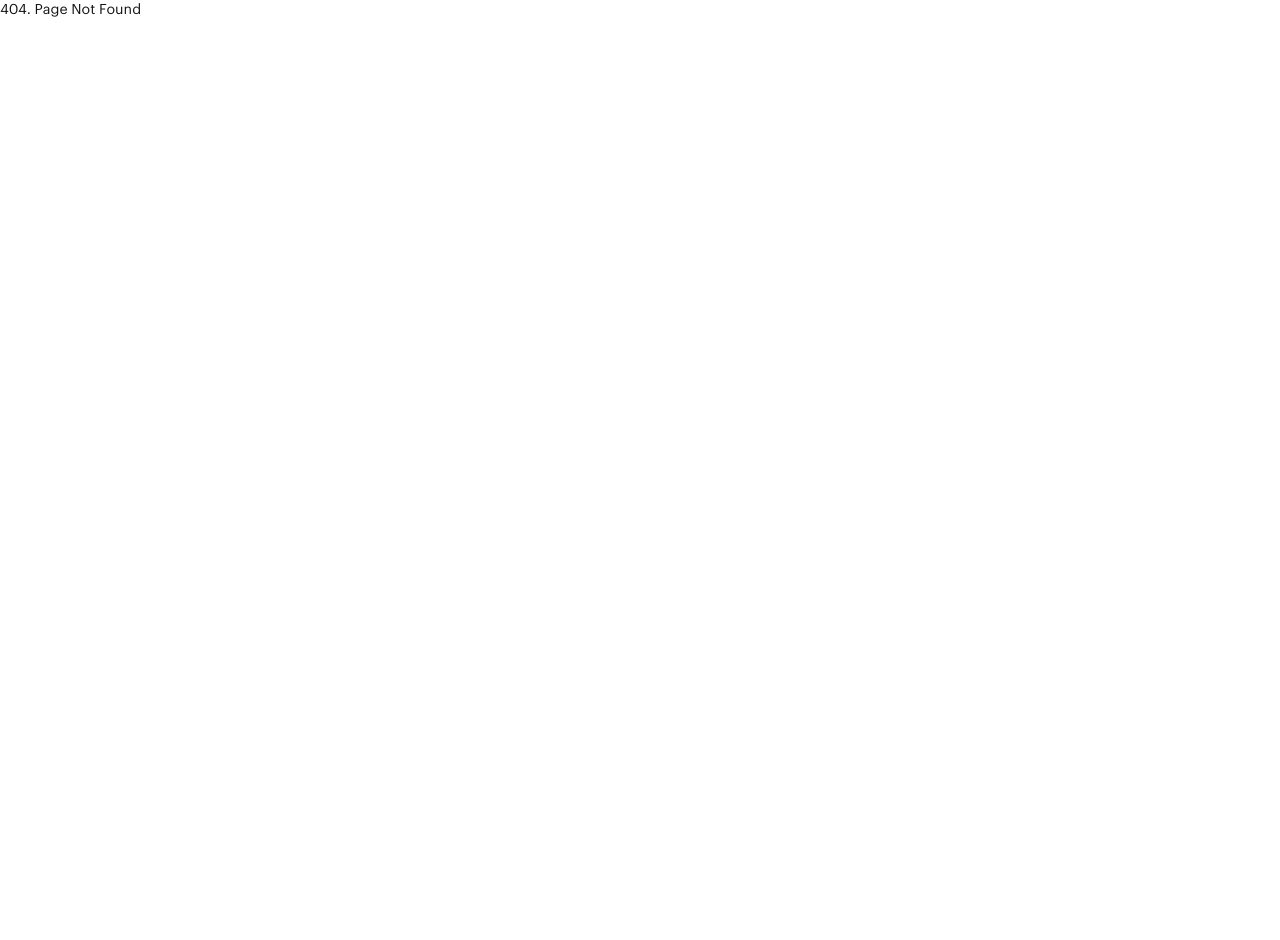
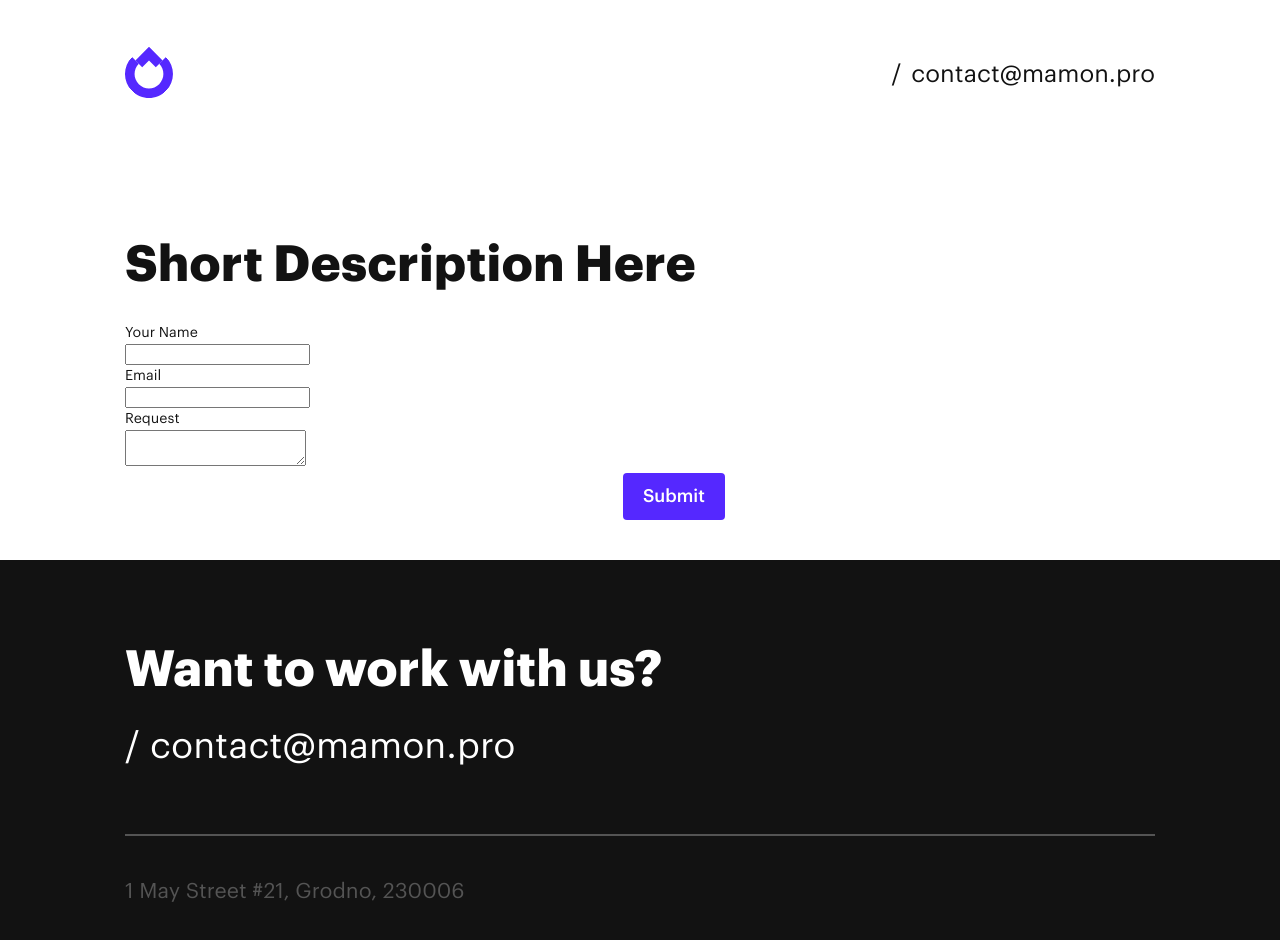
Before and after one commit to sergeyloysha/mamon.pro, a React (Create React App) app: page /estimate in a window 1280 px wide. Before the commit this address had no page. Shown: the top 940 px of the page. Before the commit the page ends 800 px from the top, so only its background shows below. Built offline with nearby package versions, Linux system fonts and the light colour scheme.

Commit message:
estimate form

```diff
--- a/src/app.js
+++ b/src/app.js
@@ -1,6 +1,6 @@
 import React from 'react'
 import { BrowserRouter, Route, Switch } from 'react-router-dom'
-import { Home, Privacy } from './pages'
+import { Home, Privacy, Estimate } from './pages'
 
 export default () => {
   return (
@@ -8,6 +8,7 @@ export default () => {
       <Switch>
         <Route exact path='/' component={Home} />
         <Route exact path='/privacy' component={Privacy} />
+        <Route exact path='/estimate' component={Estimate} />
         <Route path='*' render={() => <span>404. Page Not Found</span>} />
       </Switch>
     </BrowserRouter>
--- a/src/constants/index.js
+++ b/src/constants/index.js
@@ -4,6 +4,7 @@ import icons from './icons'
 import colors from './colors'
 import globals from './globals'
 import projects from './projects'
+import inputs from './inputs'
 
 export default {
   clients,
@@ -11,5 +12,6 @@ export default {
   icons,
   colors,
   globals,
-  projects
+  projects,
+  inputs
 }
--- /dev/null
+++ b/src/constants/inputs.js
@@ -0,0 +1,14 @@
+export default [
+  {
+    label: 'Your Name',
+    type: 'text'
+  },
+  {
+    label: 'Email',
+    type: 'email'
+  },
+  {
+    label: 'Request',
+    type: 'textarea'
+  },
+]
--- /dev/null
+++ b/src/pages/Estimate.jsx
@@ -0,0 +1,56 @@
+import React from 'react'
+import { Container, Section, App, Footer, Inputs, Heading1, Button } from '../styles'
+import { Header } from '../components'
+import constants from '../constants'
+
+const { globals, inputs } = constants
+
+export default (props) => {
+  return (
+    <App>
+
+      <Header />
+
+      <App.Content>
+
+        <Section top bottom>
+          <Container>
+            <Heading1>Short Description Here</Heading1>
+            <Inputs>
+              <Inputs.List>
+                { inputs.map((input, index) =>
+                  <Inputs.Line>
+                    <Inputs.Line.Label>{input.label}</Inputs.Line.Label>
+                    {(input.type == 'textarea') ? (<textarea />) : (<input type={input.type} />)}
+                  </Inputs.Line>
+                )}
+                <Inputs.Action>
+                  <Button>Submit</Button>
+                </Inputs.Action>
+              </Inputs.List>
+            </Inputs>
+
+          </Container>
+        </Section>
+
+        <Section>
+          <Footer>
+            <Container>
+              <Footer.Inner>
+                <Footer.Heading>Want to work with us?</Footer.Heading>
+                <Footer.List>
+                  <Footer.List.Item>
+                      /&nbsp;<Footer.List.Link href={'mailto:' + globals.email}>{globals.email}</Footer.List.Link>
+                  </Footer.List.Item>
+                </Footer.List>
+                <Footer.Contacts>
+                  {globals.address}
+                </Footer.Contacts>
+              </Footer.Inner>
+            </Container>
+          </Footer>
+        </Section>
+      </App.Content>
+    </App>
+  )
+}
--- a/src/pages/index.js
+++ b/src/pages/index.js
@@ -1,7 +1,9 @@
 import Home from './Home'
 import Privacy from './Privacy'
+import Estimate from './Estimate'
 
 export {
   Home,
-  Privacy
+  Privacy,
+  Estimate
 }
--- a/src/styles.js
+++ b/src/styles.js
@@ -405,6 +405,26 @@ Staff.Card.Info.Position = styled.div`
   color: #777;
 `
 
+export const Inputs = styled.form`
+  position: relative;
+  max-width: 60rem;
+`
+
+Inputs.List = styled.div`
+
+`
+Inputs.Line = styled.div`
+
+`
+Inputs.Line.Label = styled.label`
+  width: 100%;
+  display: block;
+`
+
+Inputs.Action = styled.div`
+  text-align: right
+`
+
 export const Footer = styled.footer`
   position: relative;
   color: ${colors.white};
```
Also changed, not shown: 1 other file (tests, documents, lock files or other folders).
